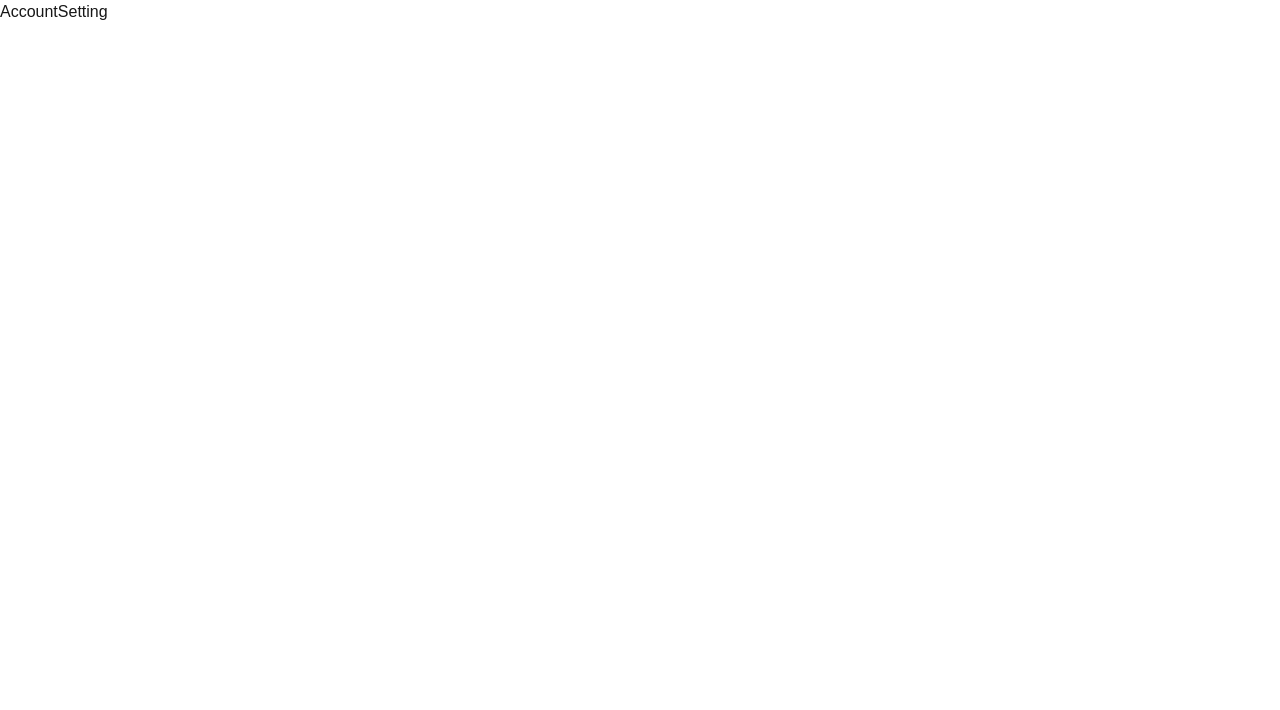
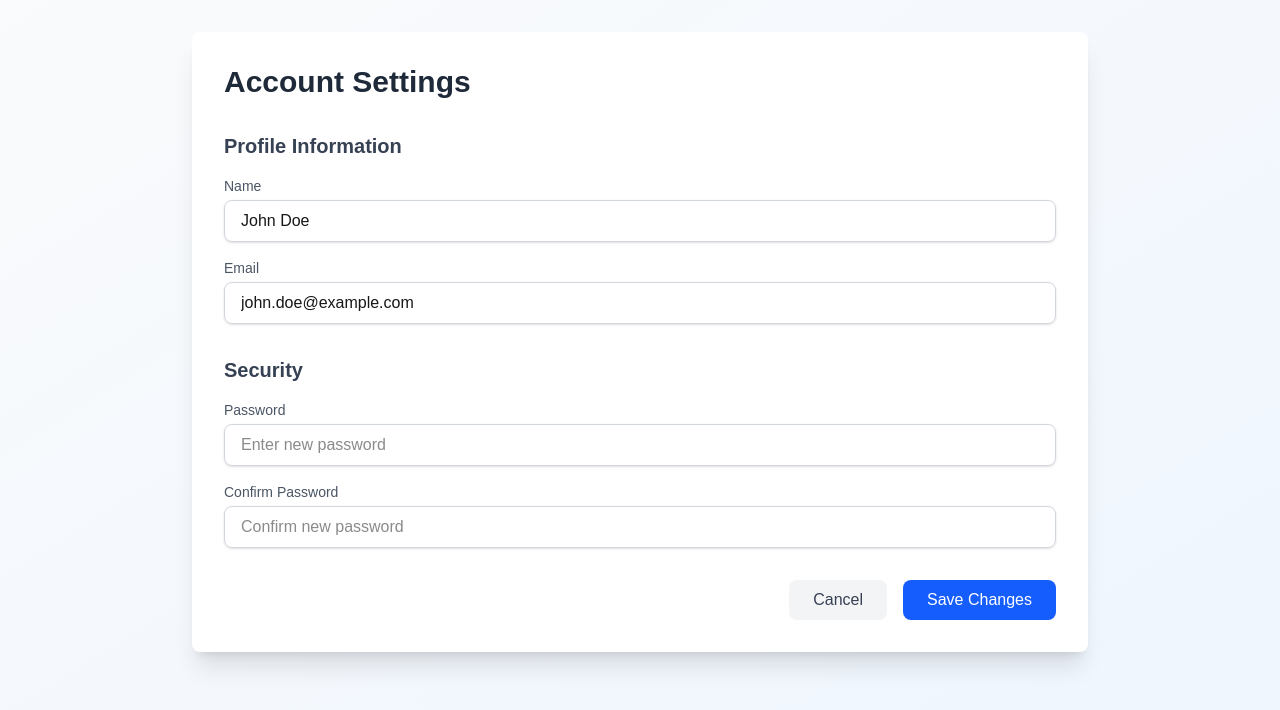
Before and after one commit to bad-Al-code/Tools, a Next.js app in the folder nextjs/: page /dashboard/settings/account in a window 1280 px wide. Shown: the top 710 px of the page. Built offline with nearby package versions, Linux system fonts and the light colour scheme.

Commit message:
feat(nextjs): add account page

```diff
--- a/nextjs/src/app/dashboard/settings/account/page.tsx
+++ b/nextjs/src/app/dashboard/settings/account/page.tsx
@@ -1,7 +1,88 @@
-import React from 'react';
+const Account = () => {
+    return (
+        <div className="min-h-screen bg-gradient-to-br from-gray-50 to-blue-50 p-8">
+            <div className="max-w-4xl mx-auto bg-white rounded-lg shadow-xl p-8">
+                <h1 className="text-3xl font-bold text-gray-800 mb-8">
+                    Account Settings
+                </h1>
 
-const AccountSetting = () => {
-    return <div>AccountSetting</div>;
+                <div className="mb-8">
+                    <h2 className="text-xl font-semibold text-gray-700 mb-4">
+                        Profile Information
+                    </h2>
+                    <div className="space-y-4">
+                        <div>
+                            <label className="block text-sm font-medium text-gray-600">
+                                Name
+                            </label>
+                            <input
+                                type="text"
+                                defaultValue="John Doe"
+                                className="mt-1 block w-full px-4 py-2 border border-gray-300
+                   rounded-lg shadow-sm focus:outline-none focus:ring-2 focus:ring-blue-500"
+                            />
+                        </div>
+                        <div>
+                            <label className="block text-sm font-medium text-gray-600">
+                                Email
+                            </label>
+                            <input
+                                type="email"
+                                defaultValue="john.doe@example.com"
+                                className="mt-1 block w-full px-4 py-2 border border-gray-300
+                   rounded-lg shadow-sm focus:outline-none focus:ring-2 focus:ring-blue-500"
+                            />
+                        </div>
+                    </div>
+                </div>
+
+                <div className="mb-8">
+                    <h2 className="text-xl font-semibold text-gray-700 mb-4">
+                        Security
+                    </h2>
+                    <div className="space-y-4">
+                        <div>
+                            <label className="block text-sm font-medium text-gray-600">
+                                Password
+                            </label>
+                            <input
+                                type="password"
+                                placeholder="Enter new password"
+                                className="mt-1 block w-full px-4 py-2 border border-gray-300
+                   rounded-lg shadow-sm focus:outline-none focus:ring-2 focus:ring-blue-500"
+                            />
+                        </div>
+                        <div>
+                            <label className="block text-sm font-medium text-gray-600">
+                                Confirm Password
+                            </label>
+                            <input
+                                type="password"
+                                placeholder="Confirm new password"
+                                className="mt-1 block w-full px-4 py-2 border border-gray-300
+                   rounded-lg shadow-sm focus:outline-none focus:ring-2 focus:ring-blue-500"
+                            />
+                        </div>
+                    </div>
+                </div>
+
+                <div className="flex justify-end space-x-4">
+                    <button
+                        className="px-6 py-2 text-gray-700 bg-gray-100 rounded-lg
+            hover:bg-gray-200 transition-colors"
+                    >
+                        Cancel
+                    </button>
+                    <button
+                        className="px-6 py-2 text-white bg-blue-600 rounded-lg
+            hover:bg-blue-700 transition-colors"
+                    >
+                        Save Changes
+                    </button>
+                </div>
+            </div>
+        </div>
+    );
 };
 
-export default AccountSetting;
+export default Account;
```
